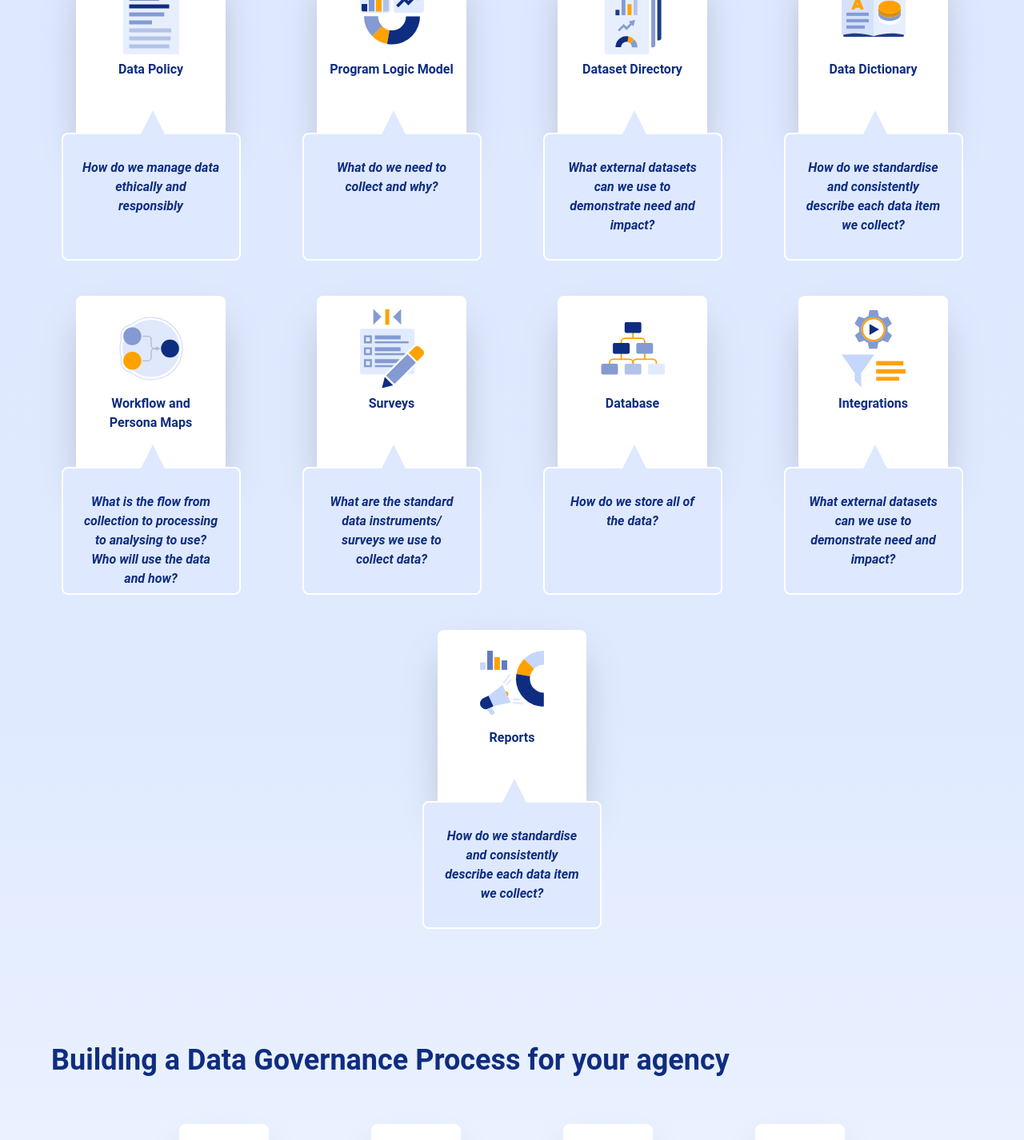
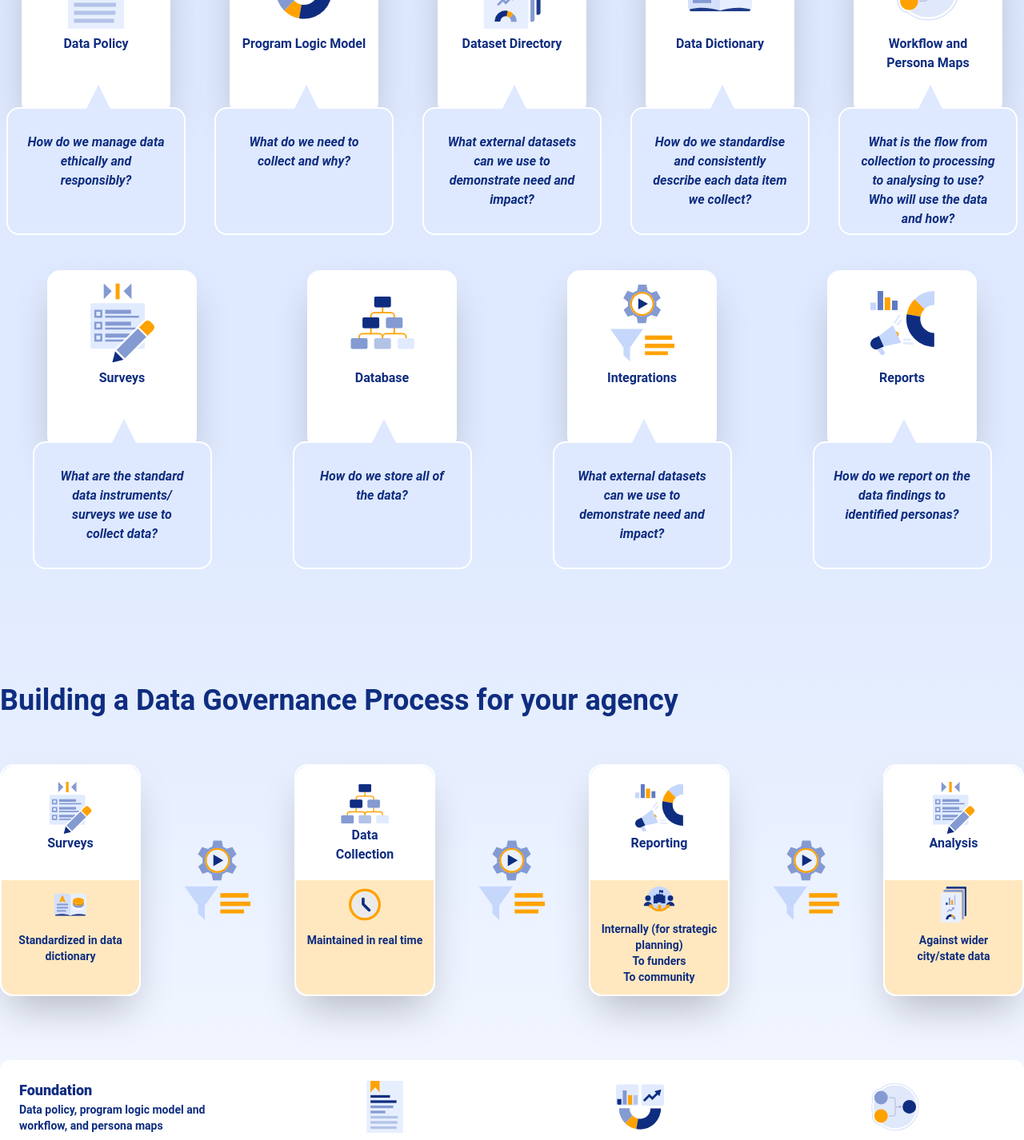
Before and after one commit to platformable/data-governance-toolkit, a Next.js app: page /dataGovernanceProcesses in a window 1280 px wide. Shown: the part 860-2286 px from the top of the page at 80% size. Built offline with nearby package versions, Linux system fonts and the light colour scheme.

Commit message:
Fix: styles

```diff
--- a/components/navigator/Navigator.js
+++ b/components/navigator/Navigator.js
@@ -8,7 +8,7 @@ export default function Navigator() {
   const [showMenu, setShowMenu] = useState(false);
   return (
     <header>
-      <nav className="p-5 hidden sm:block  absolute w-full  bg-transparent">
+      <nav className="p-5 px-14 hidden sm:block absolute w-full bg-transparent">
         <ul className="flex justify-between">
           <Image
             src={iconLogo}
@@ -86,20 +86,22 @@ export default function Navigator() {
       >
         <ul>
           <Link href="/">
-            <li className="underline font-semibold hover:text-white">Home</li>
+            <li className="underline font-semibold hover:text-white py-3">
+              Home
+            </li>
           </Link>
           <Link href="/communityOrganizations">
-            <li className="underline font-semibold hover:text-white">
+            <li className="underline font-semibold hover:text-white py-3">
               Community Organizations
             </li>
           </Link>
           <Link href="/dataGovernanceProcesses">
-            <li className="underline font-semibold hover:text-white">
+            <li className="underline font-semibold hover:text-white py-3">
               Our Data Governance Processes
             </li>
           </Link>
           <Link href="https://platformable.com/about">
-            <li className="underline font-semibold hover:text-white">
+            <li className="underline font-semibold hover:text-white py-3">
               About Us
             </li>
           </Link>
--- a/pages/dataGovernanceProcesses.js
+++ b/pages/dataGovernanceProcesses.js
@@ -22,18 +22,18 @@ export default function DataGovernanceProcesses() {
       <Layout>
         <main className="pt-24 top-0 px-26  md:pt-18 bg-main-color-gradient flex flex-col items-center">
           <Head>
-            <title>Data Governance Toolkit</title>
+            <title>Our Data Governance Processes</title>
             <meta
+              content="description"
               name="The Data Governance Toolkit is an online platform
-          that helps community based z better manage and coordinate
-          all of their data activities and data management in one place"
-              content="Generated by create next app"
+                that helps community based better manage and coordinate
+                all of their data activities and data management in one place"
             />
-            <link rel="icon" href="/favicon.ico" />
+            <link rel="icon" href="/platformable-icon-logo.svg" />
           </Head>
-          <section className="container px-16 mb-9  md:px-8 md:mb-24">
+          <section className="container px-5 md:px-0 md:mx-auto mb-9 md:mb-24">
             <article className="header grid grid-cols-1 gap-14">
-              <h2 className="mt-14 mb-5 tracking-wide md:self-start">
+              <h2 className="mt-14 mb-5 tracking-wide text-center md:text-left">
                 Platformable’s Data Governance Processes
               </h2>
               <p className="text-2xl">
@@ -42,7 +42,7 @@ export default function DataGovernanceProcesses() {
                 (from collection, to cleaning and preparing data, to analysis
                 and visualization, to reporting and reuse)
               </p>
-              <div className="border-2 border-yellow-500 rounded-xl text-2xl font-semibold p-5 px-9 text-center">
+              <div className="border-2 border-yellow-500 rounded-xl text-2xl font-semibold p-5 px-7 text-center">
                 <span className="font-black">
                   Platformable’s Data Governance Toolkit
                 </span>{" "}
@@ -53,52 +53,55 @@ export default function DataGovernanceProcesses() {
               </div>
             </article>
           </section>
-          <section id="components-section-data-processes-page" className="">
-            <article className="mx-auto px-12 ">
+          <section
+            id="components-section-data-processes-page"
+            className="w-full"
+          >
+            <article className="container mx-auto px-5 md:px-0">
               <h2 className="pl-5 pt-16 pb-7 text-center lg:text-left">
                 Data Governance components
               </h2>
               <ul className="grid grid-rows-9  md:11/12 lg:w-full md:grid-rows-5 md:grid-cols-2 md:gap-16 lg:gap-5 lg:flex lg:justify-around flex-wrap lg:mx-auto ">
                 <li className=" z-10 text-center grid-rows-2 lg:w-56">
-                  <div className="w-10/12 h-56 mx-auto mb-0 data-gov-component bg-white font-bold shadow-2xl rounded-lg p-4 my-6 block text-center">
+                  <div className="w-10/12 h-56 mx-auto mb-0 data-gov-component bg-white font-bold shadow-2xl rounded-2xl p-4 my-6 block text-center">
                     <Image width={80} height={100} src={dataPolicyImg} />
                     <p className="font-bold">Data Policy</p>
                   </div>
-                  <div className="h-40 flex flex-col justify-content-center text-center italic lg:text-md px-6 dialog-section bg-main-color bg-blue-300 font-semibold border-2 border-white rounded-lg">
-                    How do we manage data ethically and responsibly
+                  <div className="h-40 flex flex-col justify-content-center text-center italic lg:text-md px-6 dialog-section bg-main-color bg-blue-300 font-semibold border-2 border-white rounded-2xl">
+                    How do we manage data ethically and responsibly?
                   </div>
                 </li>
                 <li className=" z-10 text-center grid-rows-2 lg:w-56">
-                  <div className="w-10/12 h-56 mx-auto mb-0 data-gov-component bg-white font-bold shadow-2xl rounded-lg p-4 my-6 block text-center">
+                  <div className="w-10/12 h-56 mx-auto mb-0 data-gov-component bg-white font-bold shadow-2xl rounded-2xl p-4 my-6 block text-center">
                     <Image width={80} height={100} src={programLogicModelImg} />
                     <p className="font-bold">Program Logic Model</p>
                   </div>
-                  <div className="h-40 flex flex-col justify-content-center text-center italic lg:text-md px-6 dialog-section bg-main-color bg-blue-300 font-semibold border-2 border-white rounded-lg">
+                  <div className="h-40 flex flex-col justify-content-center text-center italic lg:text-md px-6 dialog-section bg-main-color bg-blue-300 font-semibold border-2 border-white rounded-2xl">
                     What do we need to collect and why?
                   </div>
                 </li>
                 <li className=" z-10 text-center grid-rows-2 lg:w-56">
-                  <div className="w-10/12 h-56 mx-auto mb-0 data-gov-component bg-white font-bold shadow-2xl rounded-lg p-4 my-6 block text-center">
+                  <div className="w-10/12 h-56 mx-auto mb-0 data-gov-component bg-white font-bold shadow-2xl rounded-2xl p-4 my-6 block text-center">
                     <Image width={80} height={100} src={dataSetDirectoryImg} />
                     <p className="font-bold">Dataset Directory</p>
                   </div>
-                  <div className="h-40 flex flex-col justify-content-center text-center italic lg:text-md px-6 dialog-section bg-main-color bg-blue-300 font-semibold border-2 border-white rounded-lg">
+                  <div className="h-40 flex flex-col justify-content-center text-center italic lg:text-md px-6 dialog-section bg-main-color bg-blue-300 font-semibold border-2 border-white rounded-2xl">
                     What external datasets can we use to demonstrate need and
                     impact?
                   </div>
                 </li>
                 <li className=" z-10 text-center grid-rows-2 lg:w-56">
-                  <div className="w-10/12 h-56 mx-auto mb-0 data-gov-component bg-white font-bold shadow-2xl rounded-lg p-4 my-6 block text-center">
+                  <div className="w-10/12 h-56 mx-auto mb-0 data-gov-component bg-white font-bold shadow-2xl rounded-2xl p-4 my-6 block text-center">
                     <Image width={80} height={100} src={dataDictionaryImg} />
                     <p className="font-bold">Data Dictionary</p>
                   </div>
-                  <div className="h-40 flex flex-col justify-content-center text-center italic lg:text-md px-6 dialog-section bg-main-color bg-blue-300 font-semibold border-2 border-white rounded-lg">
+                  <div className="h-40 flex flex-col justify-content-center text-center italic lg:text-md px-6 dialog-section bg-main-color bg-blue-300 font-semibold border-2 border-white rounded-2xl">
                     How do we standardise and consistently describe each data
                     item we collect?
                   </div>
                 </li>
                 <li className=" z-10 text-center grid-rows-2 lg:w-56">
-                  <div className="w-10/12 h-56 mx-auto mb-0 data-gov-component bg-white font-bold shadow-2xl rounded-lg p-4 my-6 block text-center">
+                  <div className="w-10/12 h-56 mx-auto mb-0 data-gov-component bg-white font-bold shadow-2xl rounded-2xl p-4 my-6 block text-center">
                     <Image
                       width={80}
                       height={100}
@@ -106,66 +109,67 @@ export default function DataGovernanceProcesses() {
                     />
                     <p>Workflow and Persona Maps</p>
                   </div>
-                  <div className="h-40 flex flex-col justify-content-center text-center italic lg:text-md px-6 dialog-section bg-main-color bg-blue-300 font-semibold border-2 border-white rounded-lg">
+                  <div className="h-40 flex flex-col justify-content-center text-center italic lg:text-md px-6 dialog-section bg-main-color bg-blue-300 font-semibold border-2 border-white rounded-2xl">
                     What is the flow from collection to processing to analysing
-                    to use? Who will use the data and how?
+                    to use? <br />
+                    Who will use the data and how?
                   </div>
                 </li>
                 <li className=" z-10 text-center grid-rows-2 lg:w-56">
-                  <div className="w-10/12 h-56 mx-auto mb-0 data-gov-component bg-white font-bold shadow-2xl rounded-lg p-4 my-6 block text-center">
+                  <div className="w-10/12 h-56 mx-auto mb-0 data-gov-component bg-white font-bold shadow-2xl rounded-2xl p-4 my-6 block text-center">
                     <Image width={80} height={100} src={surveysImg} />
                     <p className="font-bold">Surveys</p>
                   </div>
-                  <div className="h-40 flex flex-col justify-content-center text-center italic lg:text-md px-6 dialog-section bg-main-color bg-blue-300 font-semibold border-2 border-white rounded-lg">
+                  <div className="h-40 flex flex-col justify-content-center text-center italic lg:text-md px-6 dialog-section bg-main-color bg-blue-300 font-semibold border-2 border-white rounded-2xl">
                     What are the standard data instruments/ surveys we use to
                     collect data?
                   </div>
                 </li>
                 <li className=" z-10 text-center grid-rows-2 lg:w-56">
-                  <div className="w-10/12 h-56 mx-auto mb-0 data-gov-component bg-white font-bold shadow-2xl rounded-lg p-4 my-6 block text-center">
+                  <div className="w-10/12 h-56 mx-auto mb-0 data-gov-component bg-white font-bold shadow-2xl rounded-2xl p-4 my-6 block text-center">
                     <Image width={80} height={100} src={databaseImg} />
                     <p className="font-bold">Database</p>
                   </div>
-                  <div className="h-40 flex flex-col justify-content-center text-center italic lg:text-md px-6 dialog-section bg-main-color bg-blue-300 font-semibold border-2 border-white rounded-lg">
+                  <div className="h-40 flex flex-col justify-content-center text-center italic lg:text-md px-6 dialog-section bg-main-color bg-blue-300 font-semibold border-2 border-white rounded-2xl">
                     How do we store all of the data?
                   </div>
                 </li>
                 <li className=" z-10 text-center grid-rows-2 lg:w-56">
-                  <div className="w-10/12 h-56 mx-auto mb-0 data-gov-component bg-white font-bold shadow-2xl rounded-lg p-4 my-6 block text-center">
+                  <div className="w-10/12 h-56 mx-auto mb-0 data-gov-component bg-white font-bold shadow-2xl rounded-2xl p-4 my-6 block text-center">
                     <Image width={80} height={100} src={integrationsImg} />
                     <p className="font-bold">Integrations</p>
                   </div>
-                  <div className="h-40 flex flex-col justify-content-center text-center italic lg:text-md px-6 dialog-section bg-main-color bg-blue-300 font-semibold border-2 border-white rounded-lg">
+                  <div className="h-40 flex flex-col justify-content-center text-center italic lg:text-md px-6 dialog-section bg-main-color bg-blue-300 font-semibold border-2 border-white rounded-2xl">
                     What external datasets can we use to demonstrate need and
                     impact?
                   </div>
                 </li>
                 <li className=" z-10 text-center grid-rows-2 lg:w-56">
-                  <div className="w-10/12 h-56 mx-auto mb-0 data-gov-component bg-white font-bold shadow-2xl rounded-lg p-4 my-6 block text-center">
+                  <div className="w-10/12 h-56 mx-auto mb-0 data-gov-component bg-white font-bold shadow-2xl rounded-2xl p-4 my-6 block text-center">
                     <Image width={80} height={100} src={reportsImg} />
                     <p className="font-bold">Reports</p>
                   </div>
-                  <div className="h-40 flex flex-col justify-content-center text-center italic lg:text-md px-6 dialog-section bg-main-color bg-blue-300 font-semibold border-2 border-white rounded-lg">
-                    How do we standardise and consistently describe each data
-                    item we collect?
+                  <div className="h-40 flex flex-col justify-content-center text-center italic lg:text-md px-6 dialog-section bg-main-color bg-blue-300 font-semibold border-2 border-white rounded-2xl">
+                    How do we report on the data findings to identified
+                    personas?
                   </div>
                 </li>
               </ul>
             </article>
-            <article className="px-16  my-20 from-current">
+            <article className="container mx-auto my-20 px-5 md:px-0">
               <h2 className="my-8 pt-16 pb-7 text-center lg:text-left">
                 Building a Data Governance Process for your agency
               </h2>
               <div
                 id="processes-agency-list-container"
-                className="grid grids-cols-1  justify-items-center items-center gap-4 md:grid-cols-1 md:px-40 md:gap-7 lg:grid-cols-7 lg:gap-2 lg:grid-rows-1"
+                className="grid grids-cols-1  items-center gap-4 md:gap-7 lg:grid-cols-7 lg:gap-2 lg:grid-rows-1"
               >
-                <div className="h-full flex flex-col shadow-2xl rounded-lg border-2 border-white w-full">
-                  <div className="h-3/6 bg-white flex flex-col items-center p-5 justify-items-center">
+                <div className="h-full w-full flex flex-col shadow-2xl rounded-2xl border-2 border-white">
+                  <div className="h-3/6 bg-white flex flex-col items-center p-5 justify-items-center rounded-t-2xl">
                     <Image width={60} height={65} src={surveysImg} />
                     <p className="font-bold">Surveys</p>
                   </div>
-                  <div className="h-3/6 bg-yellow-cream pt-2 flex flex-col items-center justify-items-center">
+                  <div className="h-3/6 bg-yellow-cream pt-2 flex flex-col items-center justify-items-center rounded-b-2xl">
                     <Image
                       width={40}
                       height={45}
@@ -177,15 +181,15 @@ export default function DataGovernanceProcesses() {
                   </div>
                 </div>
                 <Image width={100} height={100} src={integrationsImg} />
-                <div className="h-full  flex flex-col shadow-2xl rounded-lg border-2 border-white w-full">
-                  <div className="h-3/6 bg-white flex flex-col items-center p-5 justify-items-center">
+                <div className="h-full w-full flex flex-col shadow-2xl rounded-2xl border-2 border-white ">
+                  <div className="h-3/6 bg-white flex flex-col items-center p-5 justify-items-center rounded-t-2xl">
                     <Image width={60} height={65} src={databaseImg} />
                     <p className="font-bold text-center">
                       Data
                       <br /> Collection
                     </p>
                   </div>
-                  <div className="h-3/6 bg-yellow-cream pt-2 pt-1 flex flex-col items-center justify-items-center">
+                  <div className="h-3/6 bg-yellow-cream pt-2 flex flex-col items-center justify-items-center rounded-b-2xl">
                     <Image
                       width={40}
                       height={45}
@@ -197,44 +201,46 @@ export default function DataGovernanceProcesses() {
                   </div>
                 </div>
                 <Image width={100} height={100} src={integrationsImg} />
-                <div className="h-full flex flex-col shadow-2xl rounded-lg border-2 border-white w-full">
-                  <div className="h-3/6 bg-white flex flex-col items-center  p-5  justify-items-center">
+                <div className="h-full w-full flex flex-col shadow-2xl rounded-2xl border-2 border-white ">
+                  <div className="h-3/6 bg-white flex flex-col items-center  p-5  justify-items-center rounded-t-2xl">
                     <Image width={60} height={65} src={reportsImg} />
                     <p className="font-bold">Reporting</p>
                   </div>
-                  <div className="h-3/6 bg-yellow-cream pt-2  flex flex-col items-center justify-items-center">
+                  <div className="h-3/6 bg-yellow-cream pt-2  flex flex-col items-center justify-items-center rounded-b-2xl">
                     <Image width={40} height={45} src={internallyImg} />
                     <p className="p-3 text-sm  font-semibold text-center">
                       {" "}
-                      Internally (for strategic planning) To funders To
-                      community
+                      Internally (for strategic planning) <br /> To funders{" "}
+                      <br />
+                      To community
                     </p>
                   </div>
                 </div>
                 <Image width={100} height={100} src={integrationsImg} />
 
-                <div className="h-full flex flex-col shadow-2xl rounded-lg border-2 border-white w-full">
-                  <div className="h-3/6 bg-white flex flex-col items-center   p-5 justify-items-center">
+                <div className="h-full w-full flex flex-col shadow-2xl rounded-2xl border-2 border-white ">
+                  <div className="h-3/6 bg-white flex flex-col items-center   p-5 justify-items-center rounded-t-2xl">
                     <Image width={60} height={65} src={surveysImg} />
                     <p className="font-bold">Analysis</p>
                   </div>
-                  <div className="h-3/6 bg-yellow-cream pt-2 pt-2 flex flex-col items-center justify-items-center">
+                  <div className="h-3/6 bg-yellow-cream pt-2 pt-2 flex flex-col items-center justify-items-center rounded-b-2xl">
                     <Image width={40} height={45} src={againstWiderCityImg} />
                     <p className="p-3 text-sm  font-semibold text-center">
-                      Against wider city/ state data
+                      Against wider city/state data
                     </p>
                   </div>
                 </div>
               </div>
             </article>
             <div
-              className="fundation-bottom-container grid grid-cols-1 md:grid-cols-4 bg-white rounded-xl
-           shadow-lg p-3 gap-5 justify-items-center items-center mx-16 mb-16"
+              className="fundation-bottom-container container mx-auto  grid grid-cols-1 md:grid-cols-4 bg-white rounded-xl
+                  shadow-lg p-3 gap-5 justify-items-center items-center  mb-16"
             >
               <div className="p-3">
-                <h6 className="font-bold">Fundation</h6>
-                <p className="text-sm">
-                  Data policy, program logic model and workflow and persona maps
+                <h6 className="font-black text-lg">Foundation</h6>
+                <p className="text-sm font-semibold">
+                  Data policy, program logic model and workflow, and persona
+                  maps
                 </p>
               </div>
               <Image width={60} height={65} src={dataPolicyImg} />
```
Also changed, not shown: components/footer/Footer.js (+57 -46 lines), pages/communityOrganizations.js (+34 -30 lines), pages/index.js (+30 -24 lines).
